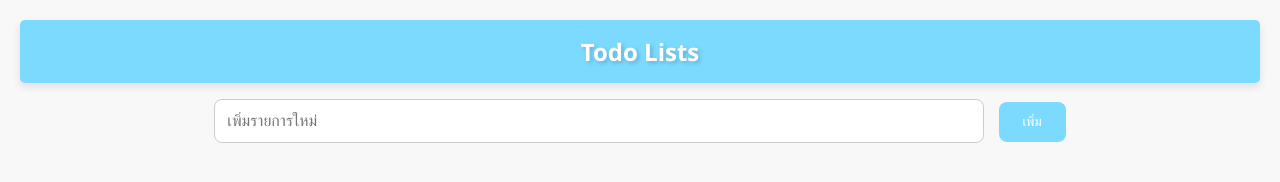
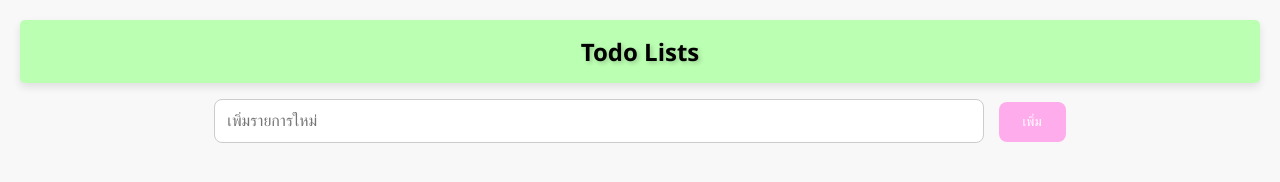
Before and after one commit to 65160014/88726065, a plain HTML site: page LAB07/todo.html in a window 1280 px wide. Drawn offline with Linux system fonts and the light colour scheme.

Commit message:
ปรับสไตล์ CSS เพิ่มความสวยงาม

```diff
--- a/LAB07/styles.css
+++ b/LAB07/styles.css
@@ -9,10 +9,10 @@ body{
 h1 {
     color: #333;
     font-size: 24px;
-    background-color: #7cdaff;
+    background-color: #bbffb2;
     padding: 15px;
     border-radius: 5px;
-    color: rgb(255, 255, 255);
+    color: rgb(0, 0, 0);
     text-shadow: 2px 2px 4px rgba(0, 0, 0, 0.2);
     box-shadow: 0 4px 8px rgba(0, 0, 0, 0.1);
 }
@@ -49,7 +49,7 @@ input[type="text"] {
 }
 button {
     padding: 12px 24px;
-    background-color: #7cdaff;
+    background-color: #ffaced;
     color: white;
     border: none;
     border-radius: 8px;
@@ -58,5 +58,5 @@ button {
 }
 
 button:hover {
-    background-color: #0056b3;
+    background-color: #b3004b;
 }
```
